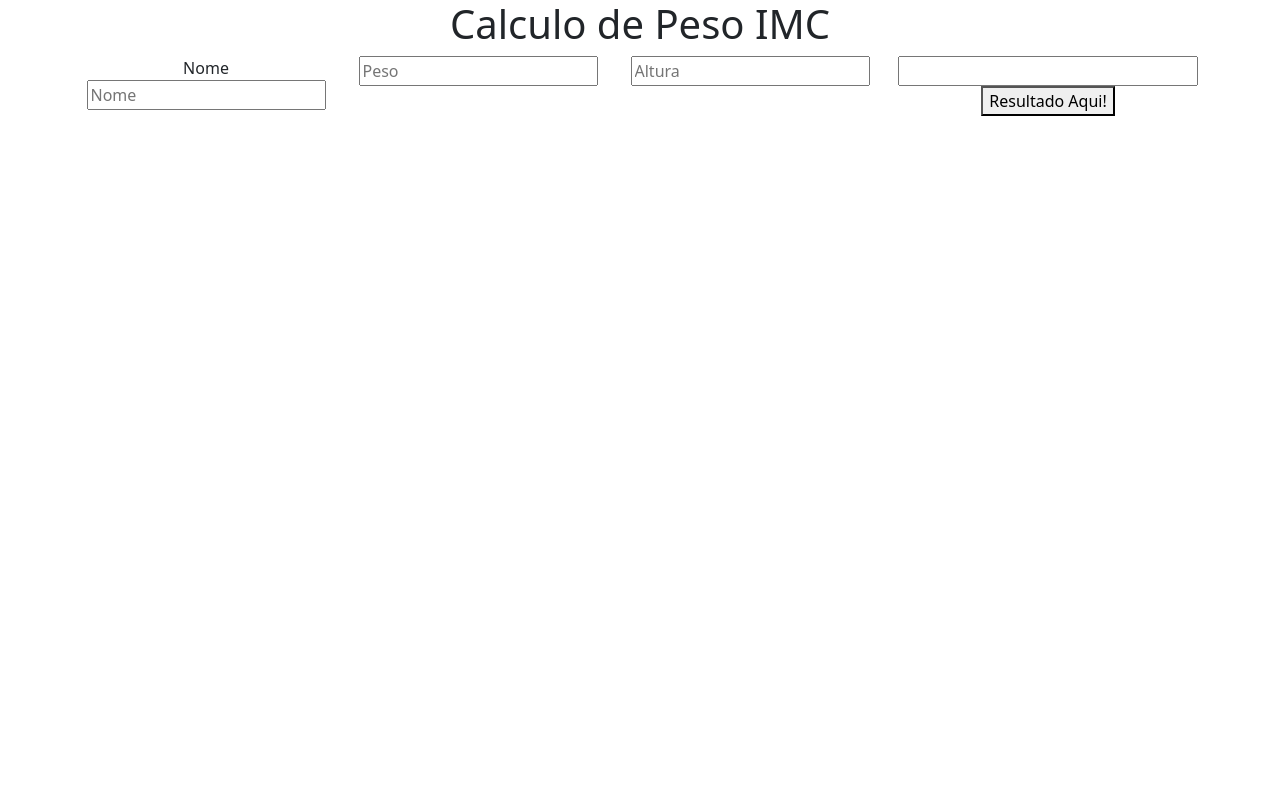
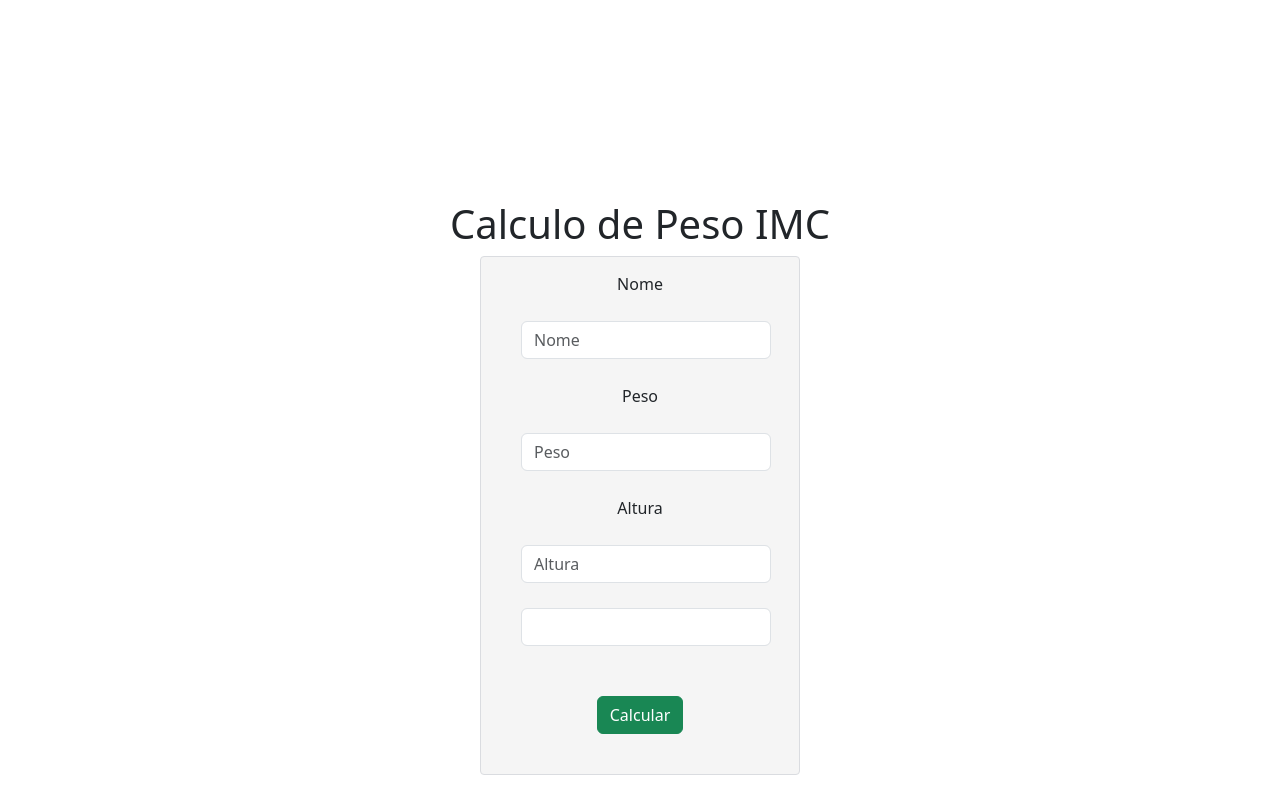
Before and after one commit to Renangoes03/IMC, a plain HTML site: page IMC.html in a window 1280 px wide. Drawn offline with nearby package versions, Linux system fonts and the light colour scheme.

Commit message:
IMC Quase Finalizada

```diff
--- a/IMC.html
+++ b/IMC.html
@@ -1,45 +1,51 @@
 <!DOCTYPE html>
 <html lang="en">
+
 <head>
     <meta charset="UTF-8">
     <meta http-equiv="X-UA-Compatible" content="IE=edge">
     <meta name="viewport" content="width=device-width, initial-scale=1.0">
     <!--link bootstrap-->
-    <link href="https://cdn.jsdelivr.net/npm/bootstrap@5.3.0-alpha1/dist/css/bootstrap.min.css" rel="stylesheet" integrity="sha384-GLhlTQ8iRABdZLl6O3oVMWSktQOp6b7In1Zl3/Jr59b6EGGoI1aFkw7cmDA6j6gD" crossorigin="anonymous">
+    <link href="https://cdn.jsdelivr.net/npm/bootstrap@5.3.0-alpha1/dist/css/bootstrap.min.css" rel="stylesheet"
+        integrity="sha384-GLhlTQ8iRABdZLl6O3oVMWSktQOp6b7In1Zl3/Jr59b6EGGoI1aFkw7cmDA6j6gD" crossorigin="anonymous">
     <link rel="stylesheet" href="estilo.css">
 
     <title>Document</title>
 </head>
 <body>
-    <div class="container text-center">
-        <div class="header">
-            <h1>Calculo de Peso IMC</h1>
+    <center>
+         <div class="header">
+                <h1>Calculo de Peso IMC</h1>
+            </div>
+        <div class="form-floating mb-3">
+           <!-- <br>-->
+            <div>
+                <label for="floatingInput">Nome</label>
+                <input type="text" class="form-control" id="Nome" placeholder="Nome">
+            </div>
+         <!-- <br>-->
+        <div>
+            <label for="floatingInput">Peso</label>
+            <input type="text" class="form-control" id="Peso" placeholder="Peso">
         </div>
-        <div class="row">
-            <div class="col">
-              Nome
-              <input type="text" id="Nome" placeholder="Nome">
-            </div>
-            <div class="col">
-
-              <input type="text" id="peso" placeholder="Peso">
-            </div>
-            <div class="col">
-
-              <input type="text" id="altura" placeholder="Altura">
-            </div>
-            <div class="col">
-                <input type="text"  id="resultado" readonly>
-        <button type="button" id="btn-calcular" onclick="calcular()">Resultado Aqui!</button>
-              </div>
+         <!-- <br>-->
+        <div>
+            <label for="floatingInput">Altura</label>
+            <input type="text" class="form-control" id="Altura" placeholder="Altura">
+        </div>
+        <!-- <br>-->
+        <div class="col">
+            <input type="text" class="form-control" id="resultado" readonly> <!-- <br>-->
+            <button type="button" class="btn btn-success" id="btn-calcular" onclick="calcular()">Calcular</button>
+        </div>
         </div>
 
+    </center>
+
     </div>
-    <br>
-
-    <script src="script.js">
 
 
-    </script>
+    <script src="script.js"></script>
 </body>
+
 </html>
--- a/estilo.css
+++ b/estilo.css
@@ -1,6 +1,40 @@
-body{
+.header {
+    margin-top: 200px
+}
+
+.form-floating {
+    background-color: whitesmoke;
+    padding: 20px;
+    border: 1px solid #DADCE0;
+    padding: 15px;
+    border-radius: 4px;
+    width: 25%; /* Tamanho do quadrado da div*/
+}
+
+body {
     background-color: ;
 }
-#resultado{
-    width: 300px;
+
+#resultado {
+    width: 250px;
+    margin: 25px;
 }
+
+#Nome {
+    width: 250px;
+    margin: 25px;
+}
+
+#Peso {
+    width: 250px;
+    margin: 25px;
+}
+
+#Altura {
+    width: 250px;
+    margin: 25px;
+}
+
+#btn-calcular {
+    margin: 25px;
+}
--- a/script.js
+++ b/script.js
@@ -1,6 +1,6 @@
  function calcular(){
-  const peso = document.getElementById("peso").value;
-  const altura = document.getElementById("altura").value / 100;
+  const peso = document.getElementById("Peso").value;
+  const altura = document.getElementById("Altura").value / 100;
   const resultado = document.getElementById("resultado");
 
   if (altura !== "" && peso !== "") {
```
